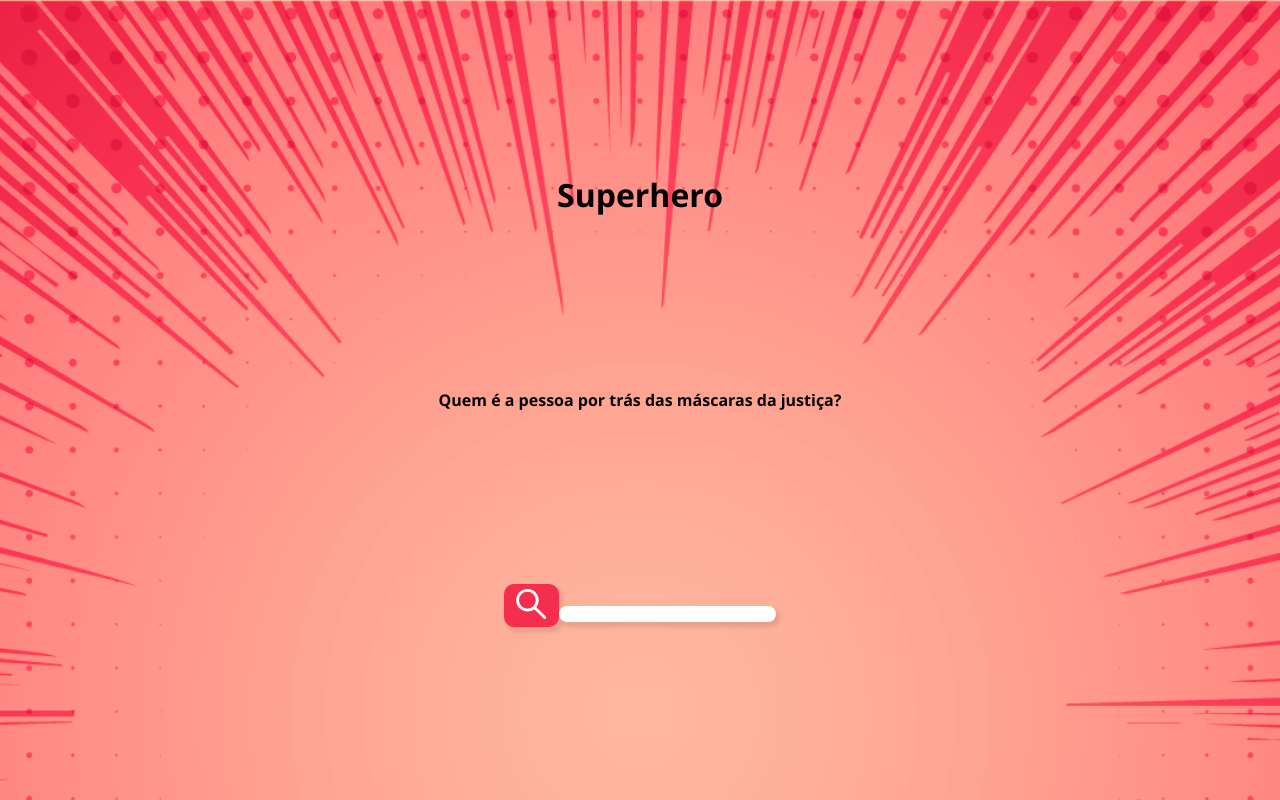
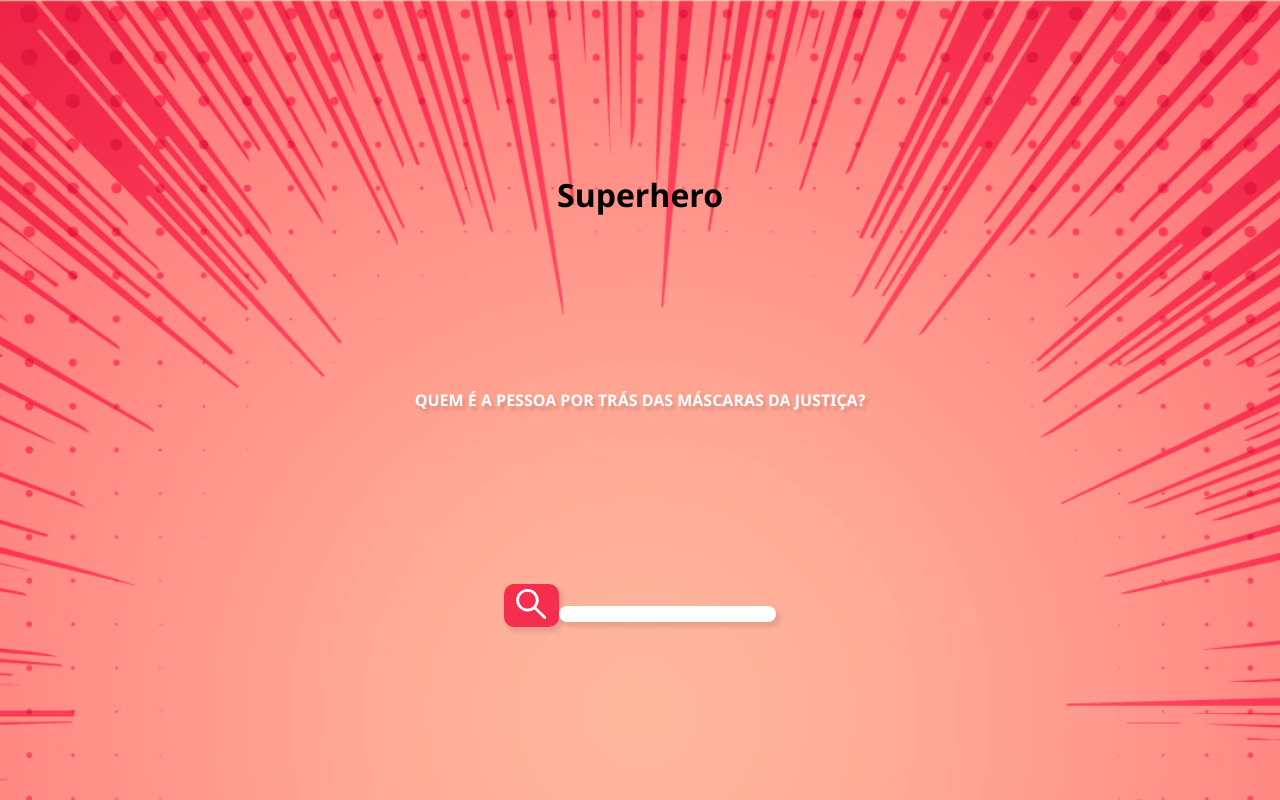
Before and after one commit to lucasfieri/superhero, a React (Create React App) app: page / in a window 1280 px wide. Built offline with nearby package versions, Linux system fonts and the light colour scheme.

Commit message:
style: stylize subtitle component

```diff
--- a/src/components/atoms/Subtitle/Subtitle.jsx
+++ b/src/components/atoms/Subtitle/Subtitle.jsx
@@ -1,4 +1,5 @@
 import PropTypes from 'prop-types'
+import './style.scss'
 
 const Subtitle = ({ text }) => {
   return (
--- /dev/null
+++ b/src/components/atoms/Subtitle/style.scss
@@ -0,0 +1,5 @@
+.subtitle {
+  color: white;
+  text-transform: uppercase;
+  text-shadow: 3px 4px 3px rgba(0,0,0,0.13);
+}
```
